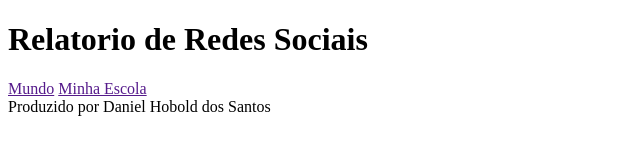
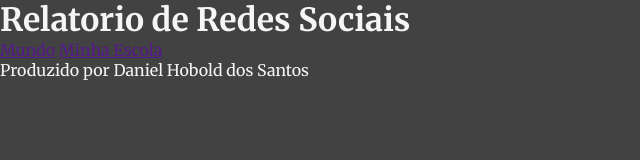
Before and after one commit to Danihobs/Daniel3j-2projeto, a plain HTML site: page index.html in a window 1280 px wide. Shown: the whole page, without its empty margins (0-640 px from the left). Drawn offline with Linux system fonts and the light colour scheme.

Commit message:
Add files via upload

```diff
--- a/index.html
+++ b/index.html
@@ -4,6 +4,7 @@
     <meta charset="UTF-8">
     <meta name="viewport" content="width=device-width, initial-scale=1.0">
     <title>Redes  Sociais</title>
+    <link rel="stylesheet" href="style.css">
 </head>
 <body>
     <header>
--- /dev/null
+++ b/style.css
@@ -0,0 +1,16 @@
+@import url('https://fonts.googleapis.com/css2?family=Merriweather:ital,wght@0,300;0,400;0,700;0,900;1,300;1,400;1,700;1,900&display=swap');
+:root{
+    --cor-de-fundo:#424242;
+    --cor-primaria: #F5F5F5;
+    --cor-segundaria:#229799;
+    --fonte:  "Merriweather", serif;
+}
+*{
+    margin: 0;
+    padding: 0;
+}
+body{
+    background-color: var(--cor-de-fundo);
+    color: var(--cor-primaria);
+    font-family: var(--fonte);
+}
```
